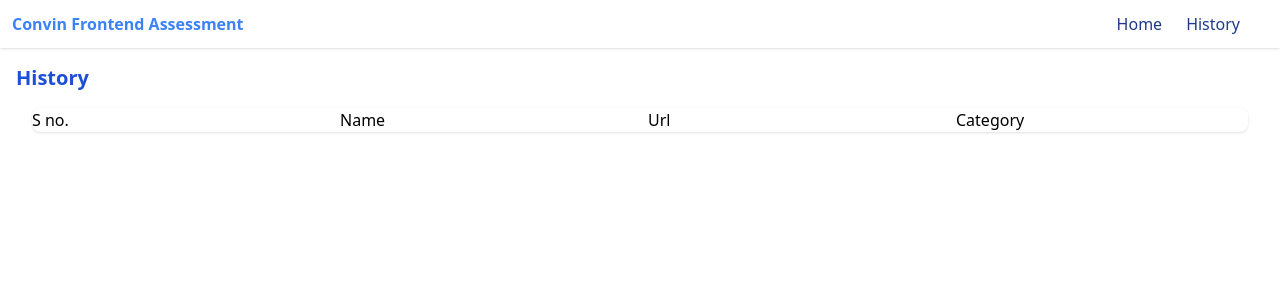
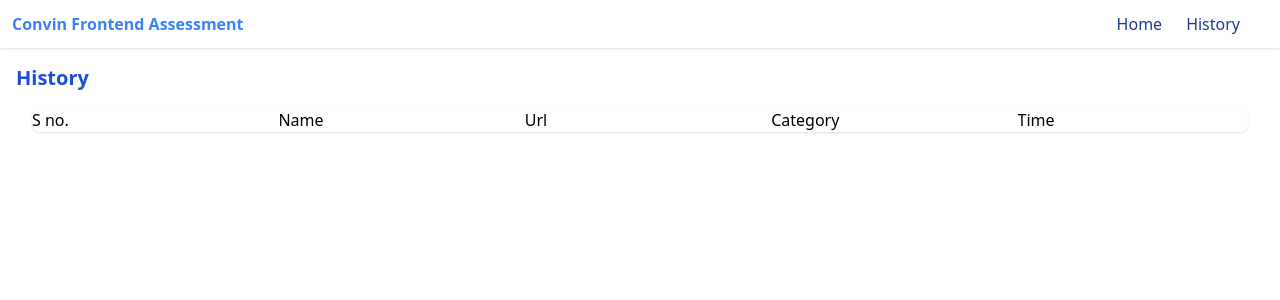
Before and after one commit to Sai-02/convin-frontend-assessment, a React (Create React App) app: page /history in a window 1280 px wide. Shown: the top 300 px of the page. Built offline with nearby package versions, Linux system fonts and the light colour scheme.

Commit message:
time added in history

```diff
--- a/src/components/Dashboard/Card.js
+++ b/src/components/Dashboard/Card.js
@@ -31,7 +31,7 @@ const Card = ({ val }) => {
     });
   };
   const showIframe = () => {
-    dispatch(cardActions.addToHistory(val));
+    dispatch(cardActions.addToHistory({ ...val, time: Date.now() }));
     confirm({
       title: "IFrame",
       content: <iframe src={val.url} />,
--- a/src/components/History/History.js
+++ b/src/components/History/History.js
@@ -6,23 +6,27 @@ const History = () => {
   return (
     <div className="p-4">
       <h1 className="text-blue-700 font-semibold  text-xl">History</h1>
-      <div className="p-4 grid gap-4">
-        <div className="shadow grid grid-cols-4 overflow-hidden rounded-lg gap-4">
+      <div className="p-4 grid gap-5">
+        <div className="shadow grid grid-cols-5 overflow-hidden rounded-lg gap-4">
           <span className="">S no.</span>
           <span className="overflow-hidden">Name</span>
           <span className="overflow-hidden">Url</span>
           <span className="overflow-hidden">Category</span>
+          <span className="overflow-hidden">Time</span>
         </div>
         {history.map((val, index) => {
           return (
             <div
-              className="shadow grid grid-cols-4 overflow-hidden rounded-lg gap-4"
+              className="shadow grid grid-cols-5 overflow-hidden rounded-lg gap-4"
               key={index}
             >
               <span className="">{index + 1}</span>
               <span className="overflow-hidden">{val.name}</span>
               <span className="overflow-hidden">{val.url}</span>
               <span className="overflow-hidden">{val.category}</span>
+              <span className="overflow-hidden">
+                {new Date(val.time).toLocaleTimeString()}
+              </span>
             </div>
           );
         })}
```
